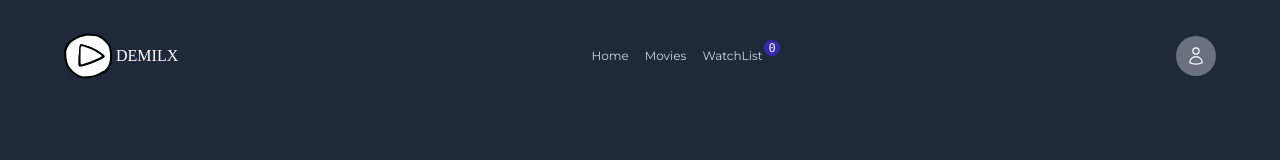
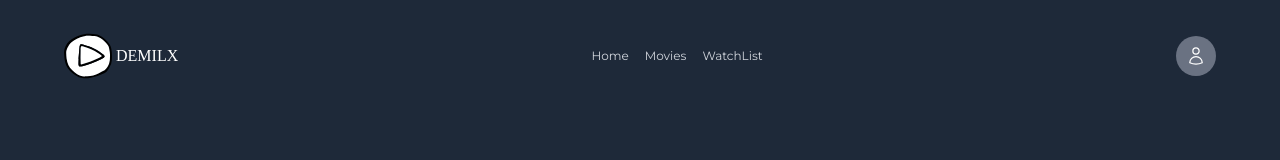
Before and after one commit to Demlew1/The-Movie-Database, a React (Vite) app: page /watchList in a window 1280 px wide. Shown: the top 160 px of the page. Built offline with nearby package versions, Linux system fonts and the light colour scheme; a web font is replaced by a local one.

Commit message:
working on authentication

```diff
--- a/package.json
+++ b/package.json
@@ -10,6 +10,7 @@
     "preview": "vite preview"
   },
   "dependencies": {
+    "@supabase/supabase-js": "^2.49.3",
     "@tailwindcss/vite": "^4.0.14",
     "@tanstack/react-query": "^5.69.0",
     "axios": "^1.8.4",
--- a/src/components/MovieData.jsx
+++ b/src/components/MovieData.jsx
@@ -54,7 +54,6 @@ function MovieData() {
               <p className="font-bold text-md pt-3 pl-1 w-60">{movie.Title}</p>
               <p className="text-xs mt-2 pl-1 ">{movie.Year}</p>
             </div>{" "}
-            cursor-pointer
             <div className="mt-4 ">
               <button
                 onClick={() => navigate(`/movies/${movie.imdbID}`)}
--- a/src/components/NavBar.jsx
+++ b/src/components/NavBar.jsx
@@ -45,9 +45,11 @@ function NavBar() {
           />
         </svg>
       </div>
-      <p className="absolute top-2 right-117 text-gray-100 text-xs bg-indigo-800 font-mono size-4 flex flex-row justify-center items-center rounded-full ">
-        {watchList.length}
-      </p>
+      {watchList.length > 0 && (
+        <p className="absolute top-2 right-117 text-gray-100 text-xs bg-indigo-800 font-mono size-4 flex flex-row justify-center items-center rounded-full ">
+          {watchList.length}
+        </p>
+      )}
     </div>
   );
 }
--- /dev/null
+++ b/supabase.js
@@ -0,0 +1,5 @@
+import { createClient } from "@supabase/supabase-js";
+const supabaseUrl = "https://vszgagxrskinnnkznkhx.supabase.co";
+const supabaseKey = import.meta.env.VITE_APP_SUPABASE_KEY;
+const supabase = createClient(supabaseUrl, supabaseKey);
+export default supabase;
```
Also changed, not shown: 2 other files (tests, documents, lock files or other folders).
